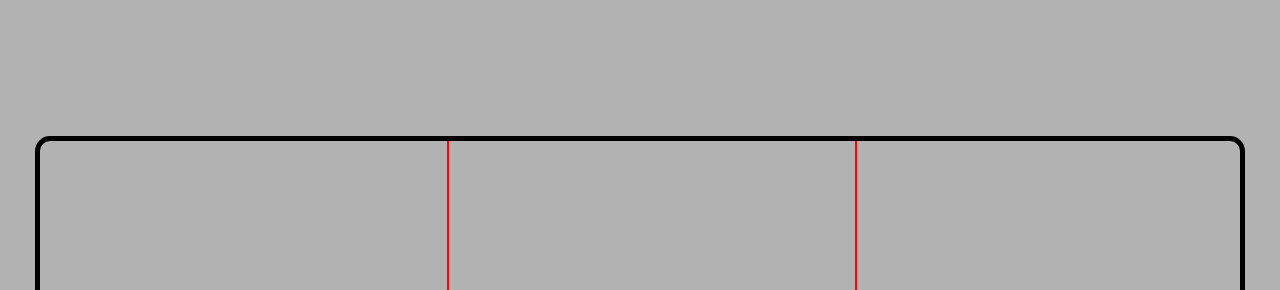
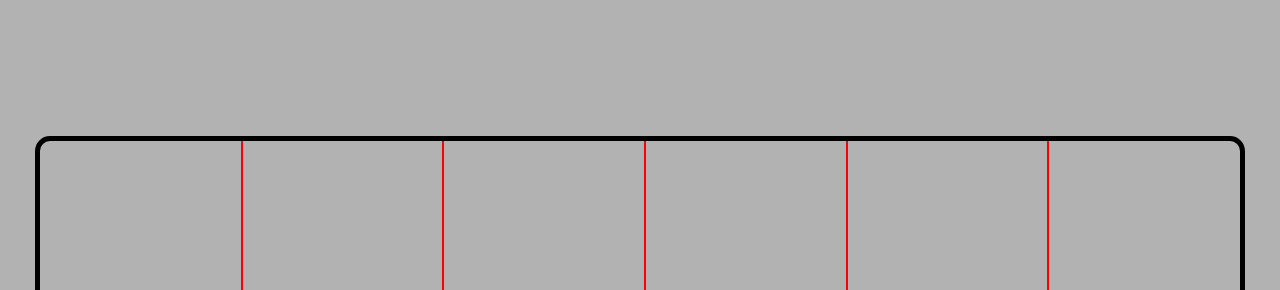
Before and after one commit to ManeevDumitru/Slider, a plain HTML site: page index.html in a window 1280 px wide. Shown: the part 59-349 px from the top of the page. Drawn offline with Linux system fonts and the light colour scheme.

Commit message:
Add files via upload

```diff
--- a/index.html
+++ b/index.html
@@ -6,11 +6,16 @@
   <link rel="stylesheet" href="main.css">
 </head>
 <body>
-  <div class="slider_container">
+  <div id="slider_container">
     <div class="left_nav">
       <button type="button" id="slide_left" data-direction="left" class="slider_movement"> < </button>
     </div>
     <div id="slider_wrapper">
+      <div class="slide">Slide 1</div>
+      <div class="slide">Slide 2</div>
+      <div class="slide">Slide 3</div>
+      <div class="slide">Slide 4</div>
+      <div class="slide">Slide 5</div>
       <div class="slide">Slide 1</div>
       <div class="slide">Slide 2</div>
       <div class="slide">Slide 3</div>
--- a/main.css
+++ b/main.css
@@ -7,7 +7,7 @@ body {
     background: rgb(0, 0, 0, .3);
 }
 
-.slider_container {
+#slider_container {
     position: relative;
     width: 1200px;
     height: 400px;
@@ -24,11 +24,11 @@ body {
     position: absolute;
     width: 100%;
     height: 100%;
+
 }
 
 .slide {
     position: absolute;
-    width: 34%;
     height: 100%;
     outline: 1px solid red;
     transition: .3;
--- a/main.js
+++ b/main.js
@@ -1,36 +1,38 @@
 class Slider {
   constructor() {
-    this.sliderContainer = document.getElementById('slider_wrapper');
+    this.sliderContainer = document.getElementById('slider_container');
+    this.sliderWrapper = document.getElementById('slider_wrapper');
     this.leftNav = document.getElementById('slide_left');
     this.rightNav = document.getElementById('slide_right');
-    this.sliders = document.getElementById('slider_wrapper');
     this.slide = document.getElementsByClassName('slide');
-    this.amountOfSlidesVisible = Math.round(this.sliderContainer.offsetWidth / this.slide[0].offsetWidth);
+    this.amountOfSlidesVisible = Math.round(this.sliderWrapper.offsetWidth / this.slide[0].offsetWidth);
     this.leftSlidesLeft = 0;
     this.rightSlidesLeft = Number(this.slide.length - this.amountOfSlidesVisible);
     this.position = 0;
-    this.test = 0;
+    this.leftOffset = 0;
   }
 
-  initializeSlider() {
-    let width = this.slide[0].offsetWidth;
-    for (let i = 1; i < this.slide.length; i++){
-      this.test += width;
-      console.log(this.test);
-      this.slide[i].style.left = this.test + 'px';
+  initializeSlider(amountOfSlides) {
+    let widthOfEachSlide = this.sliderContainer.offsetWidth / amountOfSlides;
+    this.sliderWrapper.style.width = this.slide.length * widthOfEachSlide + 'px';
+    for (let i = 0; i < this.slide.length; i++) {
+      this.slide[i].style.width = widthOfEachSlide + 'px';
+    }
+    for (let i = 1; i < this.slide.length; i++) {
+      this.leftOffset += widthOfEachSlide;
+      this.slide[i].style.left = this.leftOffset + 'px';
     }
   }
 
   sliderMovement(direction) {
     let width = this.slide[0].offsetWidth;
-
     switch (direction) {
       case "left":
         if (this.rightSlidesLeft > 0) {
           this.leftSlidesLeft++;
           this.rightSlidesLeft--;
           this.position += -width;
-          this.sliders.style.left = this.position + 'px';
+          this.sliderWrapper.style.left = this.position + 'px';
           console.log('Move left ' + this.position);
         } else {
           console.log('No slides to move');
@@ -41,7 +43,7 @@ class Slider {
           this.leftSlidesLeft--;
           this.rightSlidesLeft++;
           this.position += width;
-          this.sliders.style.left = this.position + 'px';
+          this.sliderWrapper.style.left = this.position + 'px';
           console.log('Move right ' + this.position);
         } else {
           console.log('No slides to move');
@@ -54,8 +56,7 @@ class Slider {
 }
 
 const slider = new Slider();
-console.log(slider.amountOfVisibleSlides);
-slider.initializeSlider();
+slider.initializeSlider(6);
 slider.leftNav.addEventListener('click', () => {
   slider.sliderMovement('left');
 });
```
